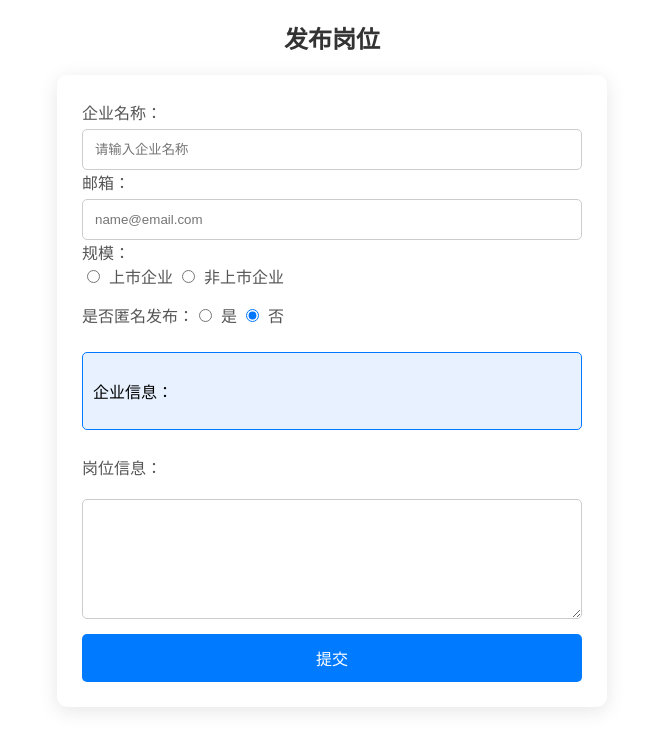
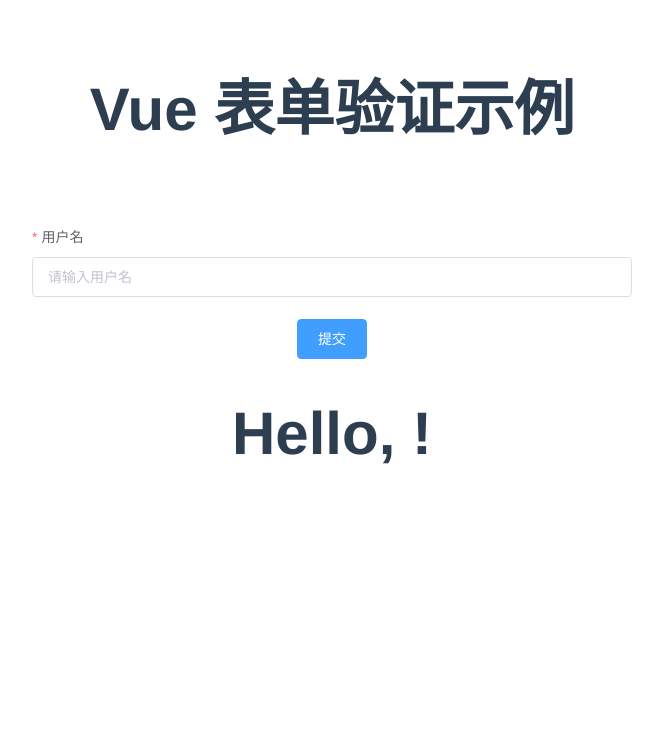
Before and after one commit to Carlmose/demo1, a Vue app: page / in a window 1280 px wide. Shown: the top 750 px of the page, without its empty margins (308-971 px from the left). Built offline with nearby package versions, Linux system fonts and the light colour scheme.

Commit message:
表单验证学习

```diff
--- a/package.json
+++ b/package.json
@@ -9,6 +9,7 @@
   },
   "dependencies": {
     "core-js": "^3.8.3",
+    "element-ui": "^2.15.14",
     "vue": "^2.6.14"
   },
   "devDependencies": {
--- a/src/App.vue
+++ b/src/App.vue
@@ -1,235 +1,28 @@
 <template>
-  <section>
-    <header>
-      <h2>发布岗位</h2>
-    </header>
-    <form @submit.prevent="submitJobPost" aria-labelledby="发布岗位表单">
-      <div v-if="!isAnonymous">
-        <label for="companyName">企业名称：</label>
-        <input type="text" id="companyName" v-model="companyName" placeholder="请输入企业名称" aria-required="true" />
-        <span v-if="errors.companyName" class="error">{{ errors.companyName }}</span>
-
-        <label for="email">邮箱：</label>
-        <input type="email" id="email" v-model="email" placeholder="name@email.com" aria-required="true" />
-        <span v-if="errors.email" class="error">{{ errors.email }}</span>
-
-        <label>规模：</label>
-        <div>
-          <label>
-            <input type="radio" value="上市企业" v-model="companyScale" /> 上市企业
-          </label>
-          <label>
-            <input type="radio" value="非上市企业" v-model="companyScale" /> 非上市企业
-          </label>
-        </div>
-        <span v-if="errors.companyScale" class="error">{{ errors.companyScale }}</span>
-      </div>
-
-      <div>
-        <label>是否匿名发布：</label>
-        <label>
-          <input type="radio" :value="true" v-model="isAnonymous" @change="toggleAnonymous" /> 是
-        </label>
-        <label>
-          <input type="radio" :value="false" v-model="isAnonymous" @change="toggleAnonymous" /> 否
-        </label>
-      </div>
-
-      <div v-if="!isAnonymous" class="comment-info">
-        <p>企业信息：{{ displayCompanyInfo }}</p>
-      </div>
-
-      <label for="jobInfo">岗位信息：</label>
-      <textarea id="jobInfo" v-model="jobInfo" required aria-required="true"></textarea>
-      <span v-if="errors.jobInfo" class="error">{{ errors.jobInfo }}</span>
-
-      <button type="submit">提交</button>
-    </form>
-  </section>
+  <div id="app">
+    <h1>Vue 表单验证示例</h1>
+    <FormExample />
+  </div>
 </template>
 
 <script>
+import FormExample from './components/FormExample.vue';
+
 export default {
-  data() {
-    return {
-      companyName: '',
-      email: '',
-      companyScale: '',
-      isAnonymous: false,
-      jobInfo: '',
-      errors: {}
-    };
-  },
-  computed: {
-    displayCompanyInfo() {
-      const info = [];
-      if (this.companyName) info.push(this.companyName);
-      if (this.email) info.push(this.email);
-      if (this.companyScale) info.push(this.companyScale);
-
-      return info.length > 1 ? info.join('|') : info.join('');
-    }
-  },
-  methods: {
-    validateForm() {
-      this.errors = {};
-      let isValid = true;
-
-      if (!this.companyName) {
-        this.errors.companyName = '企业名称不能为空';
-        isValid = false;
-      }
-      if (!this.email) {
-        this.errors.email = '邮箱不能为空';
-      } else if (!/\S+@\S+\.\S+/.test(this.email)) {
-        this.errors.email = '请输入有效的邮箱地址';
-        isValid = false;
-      }
-      if (!this.companyScale) {
-        this.errors.companyScale = '请选取企业规模';
-        isValid = false;
-      }
-      if (!this.jobInfo) {
-        this.errors.jobInfo = '岗位信息不能为空';
-        isValid = false;
-      }
-
-      return isValid;
-    },
-    submitJobPost() {
-      if (this.validateForm()) {
-        // 提交岗位信息逻辑
-        console.log("岗位信息已提交", {
-          companyName: this.companyName,
-          email: this.email,
-          companyScale: this.companyScale,
-          isAnonymous: this.isAnonymous,
-          jobInfo: this.jobInfo
-        });
-      }
-    },
-    toggleAnonymous() {
-      // 切换匿名发布逻辑
-    }
+  name: 'App',
+  components: {
+    FormExample
   }
 };
 </script>
 
-<style scoped>
-body {
-  font-family: 'Arial', sans-serif;
-  background-color: #f2f4f8;
-  margin: 0;
-  padding: 20px;
-}
-
-h2 {
+<style>
+/* 根组件样式 */
+#app {
   text-align: center;
-  color: #333;
-  margin-bottom: 20px;
-}
-
-form {
-  display: grid;
-  grid-template-columns: 1fr;
-  gap: 15px;
-  background: #fff;
-  border-radius: 10px;
-  box-shadow: 0 4px 20px rgba(0, 0, 0, 0.1);
-  padding: 25px;
-  max-width: 500px;
-  margin: auto;
-}
-
-label {
-  font-size: 16px;
-  color: #555;
-}
-
-input[type="text"],
-input[type="email"],
-textarea {
-  width: 100%;
-  padding: 12px;
-  margin-top: 5px;
-  border: 1px solid #ccc;
-  border-radius: 5px;
-  box-sizing: border-box;
-  transition: border-color 0.3s;
-}
-
-input[type="text"]:focus,
-input[type="email"]:focus,
-textarea:focus {
-  border-color: #007bff;
-  outline: none;
-}
-
-input[type="radio"] {
-  margin-right: 5px;
-}
-
-textarea {
-  height: 120px;
-  resize: vertical;
-}
-
-button {
-  background-color: #007bff;
-  color: white;
-  border: none;
-  padding: 12px 20px;
-  border-radius: 5px;
-  cursor: pointer;
-  font-size: 16px;
-  transition: background-color 0.3s;
-}
-
-button:hover {
-  background-color: #0056b3;
-}
-
-.comment-info {
-  margin: 10px 0;
-  padding: 10px;
-  background-color: #e7f1ff;
-  border: 1px solid #007bff;
-  border-radius: 5px;
-}
-
-.error {
-  display: block;
-  color: #d9534f;
-  /* 错误颜色 */
-  font-size: 14px;
-  margin-top: 5px;
-  background-color: #f2dede;
-  /* 背景颜色 */
-  border: 1px solid #ebccd1;
-  /* 边框颜色 */
-  border-radius: 4px;
-  /* 圆角 */
-  padding: 10px;
-  /* 内边距 */
-  animation: fade-in 0.3s ease;
-  /* 动画效果 */
-}
-
-/* 动画效果 */
-@keyframes fade-in {
-  from {
-    opacity: 0;
-  }
-
-  to {
-    opacity: 1;
-  }
-}
-
-/* 添加错误提示图标 */
-.error::before {
-  content: "⚠️";
-  /* 感叹号图标 */
-  margin-right: 5px;
+  font-family: Avenir, Helvetica, Arial, sans-serif;
+  font-size: 30px;
+  color: #2c3e50;
+  margin-top: 60px;
 }
 </style>
--- /dev/null
+++ b/src/components/FormExample.vue
@@ -0,0 +1,70 @@
+<template>
+
+    <div class="form-container">
+        <el-form :model="form" :rules="rules" ref="formRef">
+            <!-- 用户名输入框 -->
+            <el-form-item label="用户名" prop="username">
+                <el-input v-model="form.username" placeholder="请输入用户名"></el-input>
+            </el-form-item>
+
+            <!-- 提交按钮 -->
+            <el-form-item>
+                <el-button type="primary" @click="submitForm">提交</el-button>
+            </el-form-item>
+        </el-form>
+
+        <!-- 显示动态问候语 -->
+        <h1>Hello, {{ form.username }}!</h1>
+    </div>
+</template>
+
+<script>
+// 引入 Element UI 组件
+import { Form, FormItem, Input, Button } from 'element-ui';
+
+export default {
+    name: 'FormExample',
+    components: {
+        'el-form': Form,
+        'el-form-item': FormItem,
+        'el-input': Input,
+        'el-button': Button
+    },
+    data() {
+        return {
+            // 存储表单数据
+            form: {
+                username: ''  // 用户名字段
+            },
+            // 表单验证规则
+            rules: {
+                username: [
+                    { required: true, message: '请输入用户名', trigger: 'blur' }
+                ]
+            }
+        };
+    },
+    methods: {
+        // 提交表单
+        submitForm() {
+            this.$refs.formRef.validate(valid => {
+                if (valid) {
+                    alert('提交成功!');
+                } else {
+                    console.log('表单验证失败');
+                    return false;
+                }
+            });
+        }
+    }
+};
+</script>
+
+<style scoped>
+/* 表单样式 */
+.form-container {
+    max-width: 600px;
+    margin: 50px auto;
+    padding: 20px;
+}
+</style>
```
Also changed, not shown: public/index.html (+8 -2 lines), src/main.js (+7 -4 lines), 1 other file (tests, documents, lock files or other folders).
